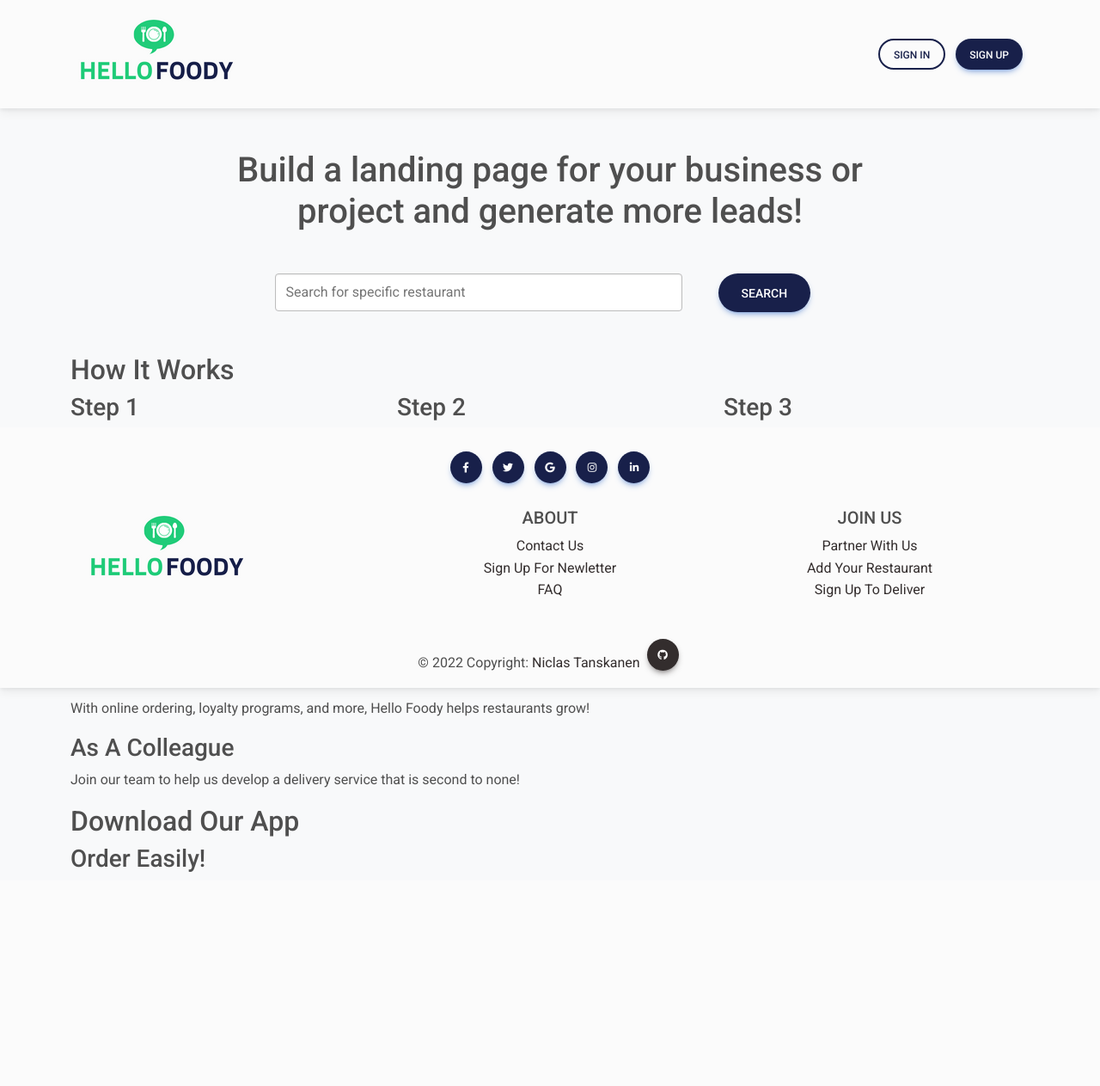
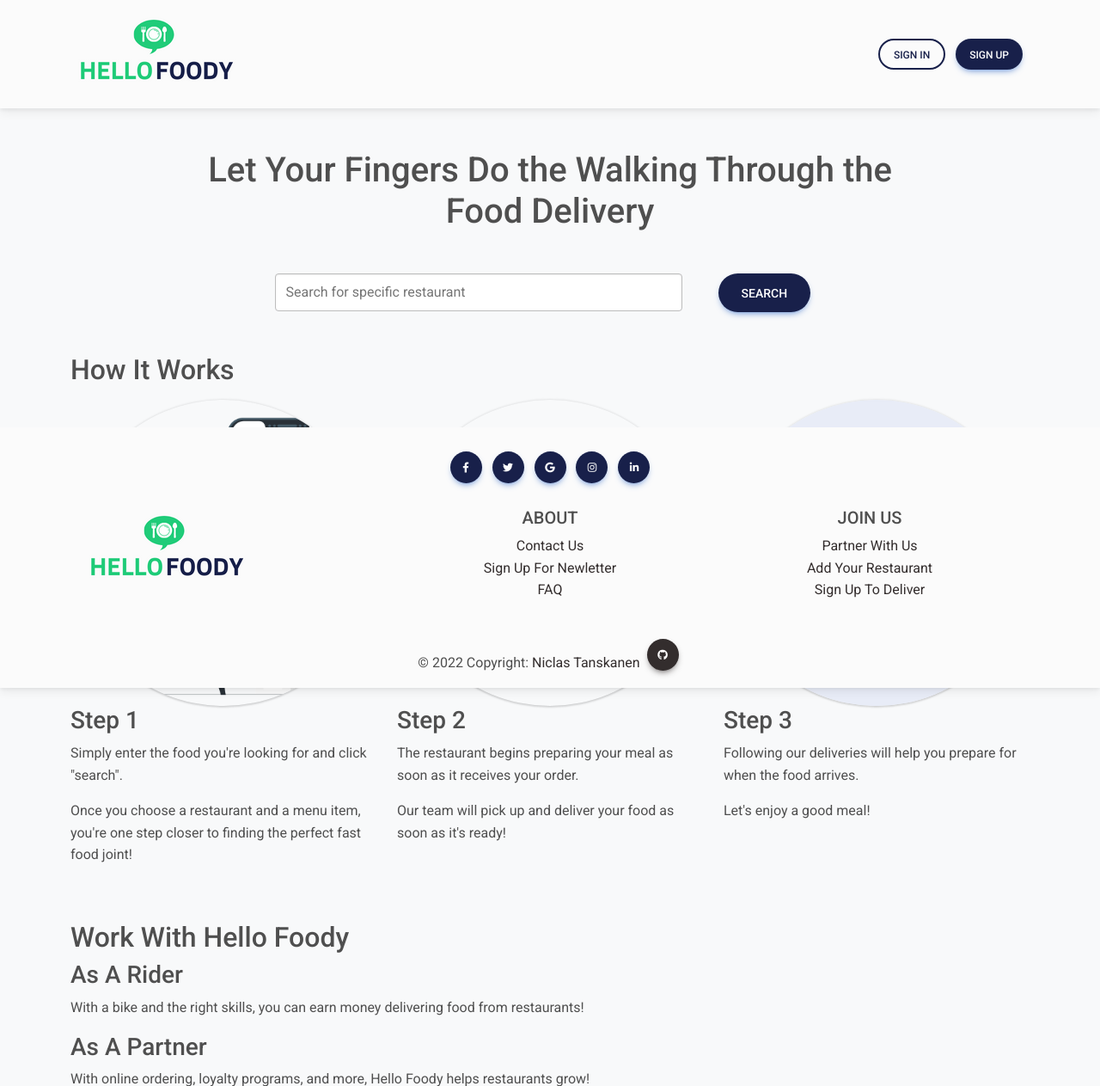
Before and after one commit to niclastanskanen/HELLO-FOODY, a Django app: page / in a window 1280 px wide. Shown: the top 1263 px of the page at 86% size. Before the commit the page ends 1014 px from the top, so only its background shows below. Run offline with Django 4.2, Linux system fonts and the light colour scheme.

Commit message:
feat: add text content and image to index.html

```diff
--- a/customer/templates/customer/index.html
+++ b/customer/templates/customer/index.html
@@ -1,5 +1,5 @@
 {% extends 'customer/base.html' %}
-
+{% load static %}
 {% block content %}
 <!-- Jumbotron -->
 
@@ -10,7 +10,7 @@
     <div class="container">
         <div class="row">
             <div class="col-xl-9 mx-auto position-relative">
-                <h1 class="mb-5">Build a landing page for your business or project and generate more leads!</h1>
+                <h1 class="mb-5">Let Your Fingers Do the Walking Through the Food Delivery</h1>
             </div>
             <div class="col-md-10 col-lg-8 col-xl-7 mx-auto position-relative">
                 <form>
@@ -34,19 +34,37 @@
                 <h2>How It Works</h2>
             </div>
         </div>
-        <div class="row">
+        <div class="row pt-2">
             <div class="col-md-4">
+                <img
+  src="{% static 'images/order-food.png' %}"
+  class="img-fluid rounded-circle shadow-2-strong"
+  alt="Townhouses and Skyscrapers"
+/>
                 <h3>Step 1</h3>
-                <p>Simply enter the food you're looking for and click "search"</p>
+                <p>Simply enter the food you're looking for and click "search".</p>
+                <p>Once you choose a restaurant and a menu item, you're one step closer to finding the perfect fast food
+                    joint!</p>
             </div>
             <div class="col-md-4">
+                <img
+  src="{% static 'images/delivery-food.png' %}"
+  class="img-fluid rounded-circle shadow-2-strong"
+  alt="Townhouses and Skyscrapers"
+/>
                 <h3>Step 2</h3>
-                <p>Once you choose a restaurant and a menu item, you're one step closer to finding the perfect fast food
-                    joint</p>
+                <p>The restaurant begins preparing your meal as soon as it receives your order.</p>
+                <p>Our team will pick up and deliver your food as soon as it's ready!</p>
             </div>
             <div class="col-md-4">
+                <img
+  src="{% static 'images/give-food.jpeg' %}"
+  class="img-fluid rounded-circle shadow-2-strong"
+  alt="Townhouses and Skyscrapers"
+/>
                 <h3>Step 3</h3>
-                <p>Once your payment is settled, you can sit back and relax as we prepare your food.</p>
+                <p>Following our deliveries will help you prepare for when the food arrives.</p>
+                <p>Let's enjoy a good meal!</p>
             </div>
         </div>
     </div>
```
Also changed, not shown: static/images/delivery-food.png (added), static/images/give-food.jpeg (added), static/images/order-food.png (added).
